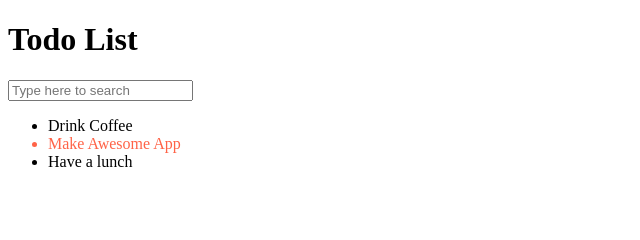
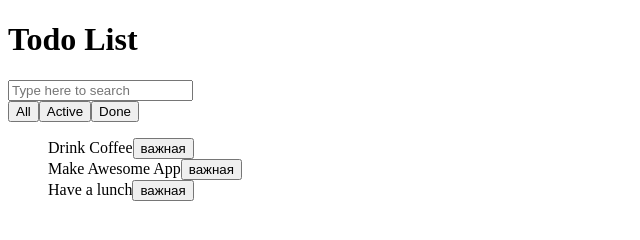
Before and after one commit to jsdevtest/todo-react, a React app: page / in a window 1280 px wide. Shown: the whole page, without its empty margins (0-640 px from the left). Built offline with nearby package versions, Linux system fonts and the light colour scheme.

Commit message:
prettier

```diff
--- a/package.json
+++ b/package.json
@@ -5,6 +5,7 @@
   "keywords": [],
   "main": "src/index.js",
   "dependencies": {
+    "radium": "0.25.0",
     "react": "16.3.2",
     "react-dom": "16.3.2",
     "react-scripts": "1.1.4"
--- a/public/index.html
+++ b/public/index.html
@@ -4,6 +4,7 @@
 <head>
 	<meta charset="utf-8">
 	<meta name="viewport" content="width=device-width, initial-scale=1, shrink-to-fit=no">
+	<link rel="stylesheet" href="https://stackpath.bootstrapcdn.com/font-awesome/4.7.0/css/font-awesome.min.css">
 	<title>Todo App</title>
 </head>
 
--- a/src/components/App.js
+++ b/src/components/App.js
@@ -1,22 +1,24 @@
-import React from "react";
+import React from "react"
 
-import List from "./List";
-import Header from "./Header";
-import Search from "./Search";
+import List from "./List"
+import Header from "./Header"
+import Search from "./Search"
+import Filter from "./Filter"
 
 const App = () => {
   const todoData = [
-    { id: 1, label: "Drink Coffee", important: false },
-    { id: 2, label: "Make Awesome App", important: true },
-    { id: 3, label: "Have a lunch", important: false }
-  ];
+    { id: 1, label: "Drink Coffee" },
+    { id: 2, label: "Make Awesome App" },
+    { id: 3, label: "Have a lunch" }
+  ]
   return (
     <React.Fragment>
       <Header />
       <Search />
+      <Filter />
       <List todos={todoData} />
     </React.Fragment>
-  );
-};
+  )
+}
 
-export default App;
+export default App
--- /dev/null
+++ b/src/components/Filter.js
@@ -0,0 +1,15 @@
+import React, { Component } from "react"
+
+class Filter extends Component {
+  render() {
+    return (
+      <div>
+        <button>All</button>
+        <button>Active</button>
+        <button>Done</button>
+      </div>
+    )
+  }
+}
+
+export default Filter
--- a/src/components/Header.js
+++ b/src/components/Header.js
@@ -1,5 +1,5 @@
-import React from "react";
+import React from "react"
 
-const Header = () => <h1>Todo List</h1>;
+const Header = () => <h1>Todo List</h1>
 
-export default Header;
+export default Header
--- a/src/components/Item.js
+++ b/src/components/Item.js
@@ -1,10 +1,43 @@
-import React from "react";
+import React, { Component } from "react"
+import Radium from "radium"
 
-const Item = ({ label, important }) => {
-  const styles = {
-    color: important ? "tomato" : null
-  };
-  return <li style={styles}>{label}</li>;
-};
+class Item extends Component {
+  state = {
+    important: false,
+    done: false
+  }
+  onItemClick = () => {
+    this.setState(({ done }) => ({
+      done: !done
+    }))
+  }
+  onImportantClick = e => {
+    e.stopPropagation()
+    this.setState(({ important }) => ({
+      important: !important
+    }))
+  }
+  render() {
+    const { label } = this.props
+    const { important, done } = this.state
+    return (
+      <div
+        style={[important && styles.important, done && styles.done]}
+        onClick={this.onItemClick}>
+        {label}
+        <button onClick={this.onImportantClick}>важная</button>
+      </div>
+    )
+  }
+}
 
-export default Item;
+const styles = {
+  important: {
+    fontWeight: "bold"
+  },
+  done: {
+    textDecoration: "line-through"
+  }
+}
+
+export default Radium(Item)
```
Also changed, not shown: src/components/List.js (+7 -7 lines), src/components/Search.js (+5 -5 lines), src/index.js (+4 -4 lines), 1 other file.
